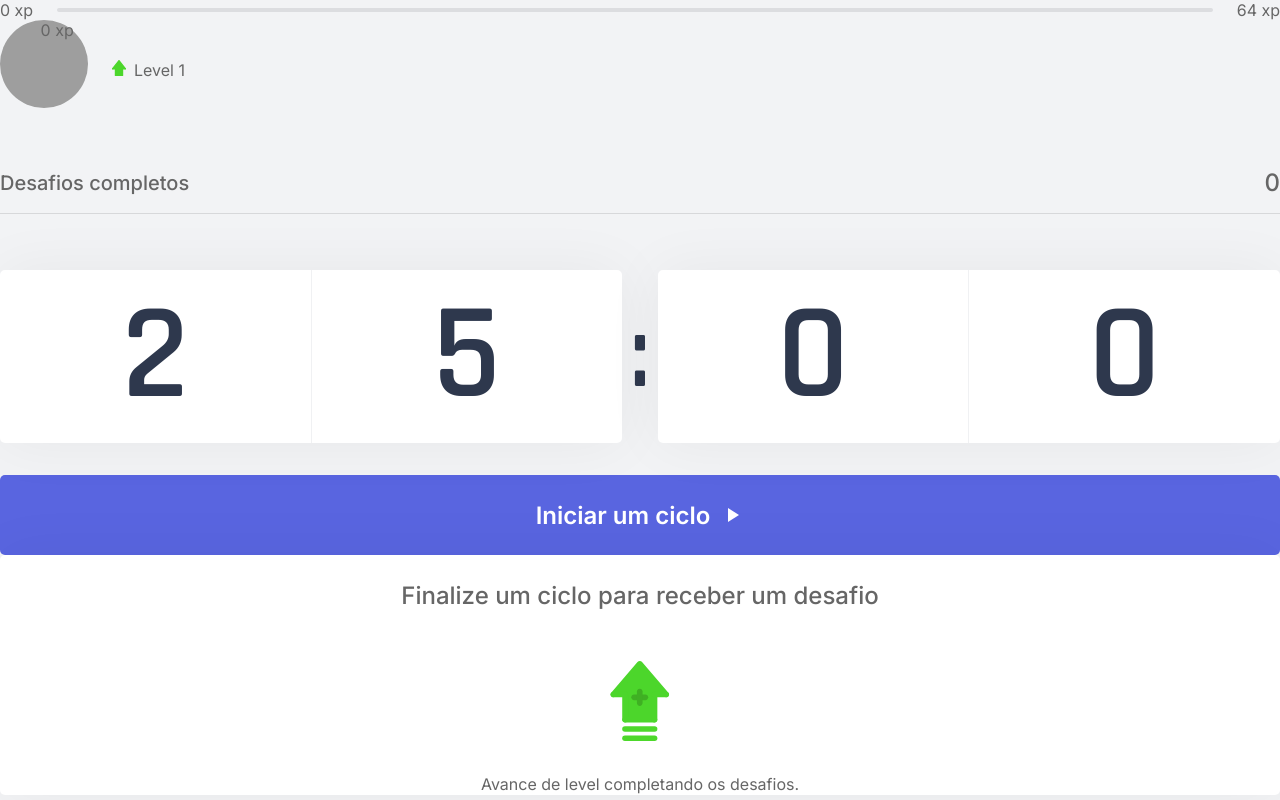
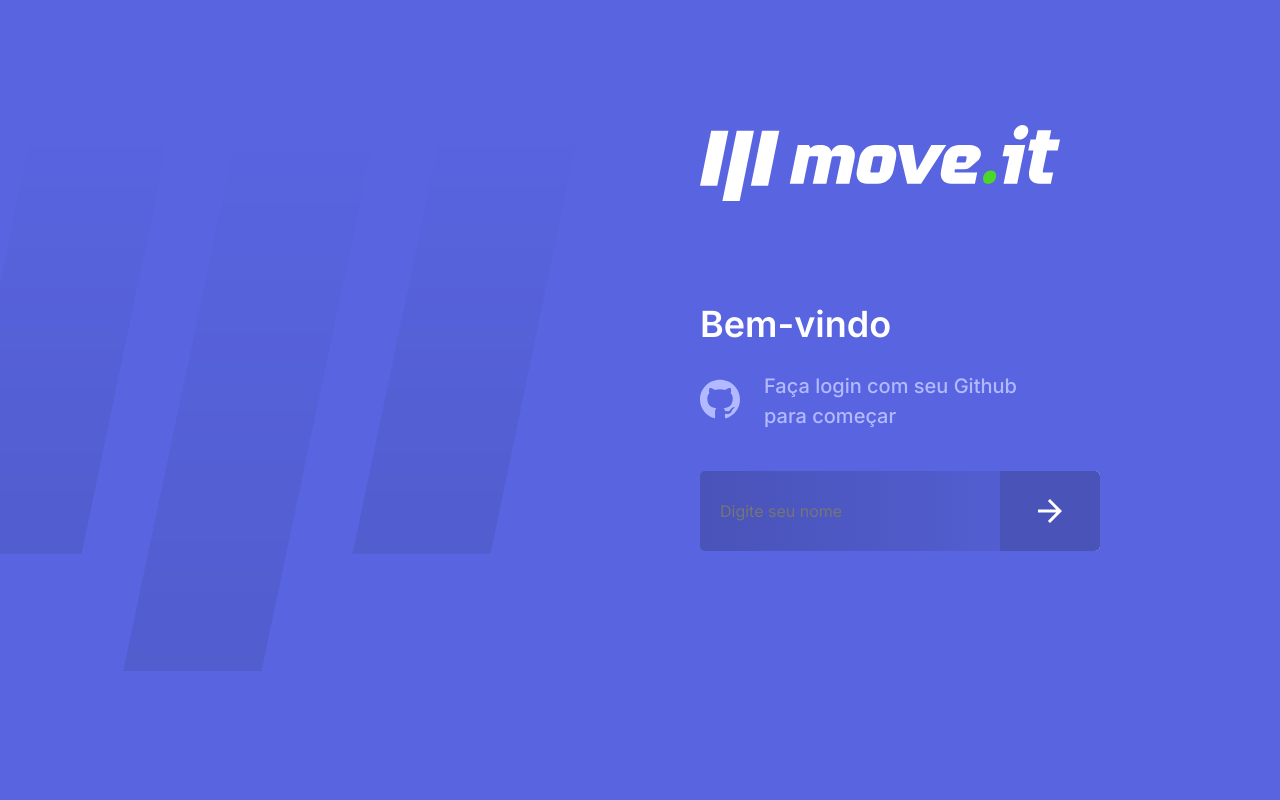
Before and after one commit to davidrappa/pomodoro-moveit, a Next.js app: page / in a window 1280 px wide. Built offline with nearby package versions, Linux system fonts and the light colour scheme; grey boxes are pictures that could not be loaded.

Commit message:
feat(Pages): added social login page

```diff
--- a/src/pages/index.tsx
+++ b/src/pages/index.tsx
@@ -1,16 +1,13 @@
+import Cookies from "js-cookie";
 import type { GetServerSideProps } from "next";
 import Head from "next/head";
+import { useRouter } from "next/router";
+import { useEffect, useState } from "react";
 
 import { ChallengesProvider } from "../contexts/ChallengesContext";
 import { CountdownProvider } from "../contexts/CountdownContext";
 
-import {
-  ChallengeBox,
-  CompletedChallenges,
-  Countdown,
-  ExperienceBar,
-  Profile,
-} from "../components";
+import styles from "../styles/pages/Home.module.css";
 
 interface HomeProps {
   level: number;
@@ -18,9 +15,32 @@
   challengesCompleted: number;
 }
 
-import styles from "../styles/pages/Home.module.css";
+const Home = (props: HomeProps): JSX.Element => {
+  const [username, setUsername] = useState("");
 
-const Home = (props: HomeProps): JSX.Element => {
+  const router = useRouter();
+
+  function handleSetUsername(event: { target: { value: string } }) {
+    const inputName = event.target.value;
+    setUsername(inputName);
+  }
+
+  function handleNavigateToDashboard() {
+    if (!username) {
+      alert("Favor preencher o campo para continuar ou entrar como convidado!");
+
+      return;
+    }
+    Cookies.set("username", username);
+    router.push("/dashboard");
+  }
+
+  useEffect(() => {
+    if (Cookies.get("username")) {
+      router.push("/dashboard");
+    }
+  }, []);
+
   return (
     <ChallengesProvider
       level={props.level}
@@ -32,19 +52,43 @@
           <title>Inicio | Move.it</title>
         </Head>
 
-        <div className={styles.container}>
-          <ExperienceBar />
+        <div className={styles.homeContainer}>
+          <div className={styles.homeBackgroundImage}>
+            <picture>
+              <img src="logo-background.svg" alt="" />
+            </picture>
+          </div>
+          <div className={styles.homeLogin}>
+            <picture>
+              <img src="logo-moveit.svg" alt="" />
+            </picture>
 
-          <section>
-            <div>
-              <Profile />
-              <CompletedChallenges />
-              <Countdown />
+            <div className={styles.homeLoginContent}>
+              <h2>Bem-vindo</h2>
+
+              <div className={styles.homeLoginGithub}>
+                <picture>
+                  <img src="icons/github.svg" alt="" />
+                </picture>
+                <p>Faça login com seu Github para começar</p>
+              </div>
+
+              <div className={styles.homeLoginInput}>
+                <input
+                  type="text"
+                  placeholder="Digite seu nome"
+                  onChange={handleSetUsername}
+                  value={username}
+                />
+
+                <button onClick={handleNavigateToDashboard}>
+                  <picture>
+                    <img src="icons/arrow-left.svg" alt="" />
+                  </picture>
+                </button>
+              </div>
             </div>
-            <div>
-              <ChallengeBox />
-            </div>
-          </section>
+          </div>
         </div>
       </CountdownProvider>
     </ChallengesProvider>
@@ -54,12 +98,10 @@
 export default Home;
 
 export const getServerSideProps: GetServerSideProps = async (ctx) => {
-  const { level, currentExperience, challengesCompleted } = ctx.req.cookies;
+  const { username } = ctx.req.cookies;
   return {
     props: {
-      level: Number(level),
-      currentExperience: Number(currentExperience),
-      challengesCompleted: Number(challengesCompleted),
+      username: String(username),
     },
   };
 };
```
Also changed, not shown: src/pages/dashboard.tsx (added, +70 -0 lines), src/pages/settings.tsx (added, +53 -0 lines).
